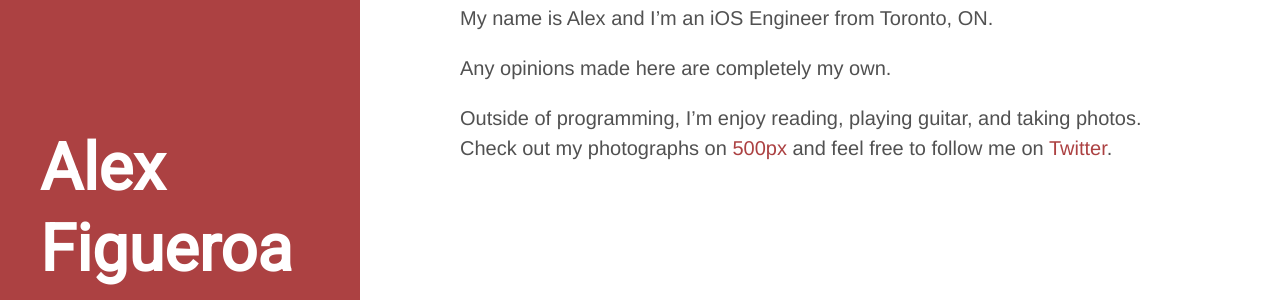
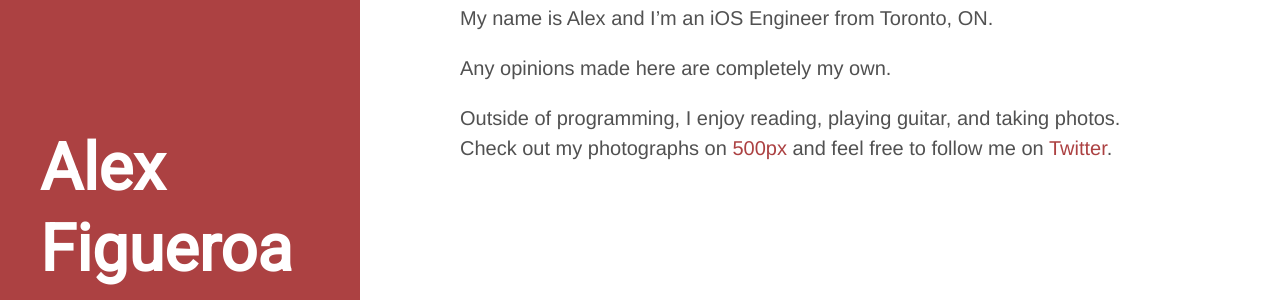
Before and after one commit to ajfigueroa/ajfigueroa.github.io, a Jekyll site: the page built from _pages/about.md, in a window 1280 px wide. Shown: the part 357-657 px from the top of the page. Built offline with Jekyll 4.4.1, drawn with Linux system fonts in a browser that asks for light colours.

Commit message:
Fix typo

```diff
--- a/_pages/about.md
+++ b/_pages/about.md
@@ -14,5 +14,5 @@ My name is Alex and I'm an iOS Engineer from Toronto, ON.
 
 Any opinions made here are completely my own.
 
-Outside of programming, I'm enjoy reading, playing guitar, and taking photos.
+Outside of programming, I enjoy reading, playing guitar, and taking photos.
 Check out my photographs on [500px](https://500px.com/{{site.author.five_hundred_username}}) and feel free to follow me on [Twitter](https://www.twitter.com/{{ site.author.twitter_username }}).
```
